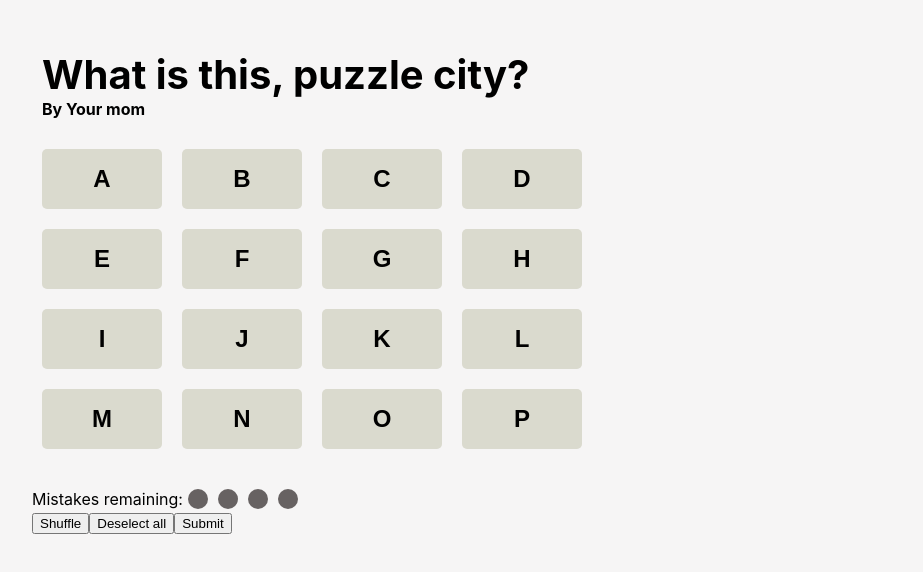
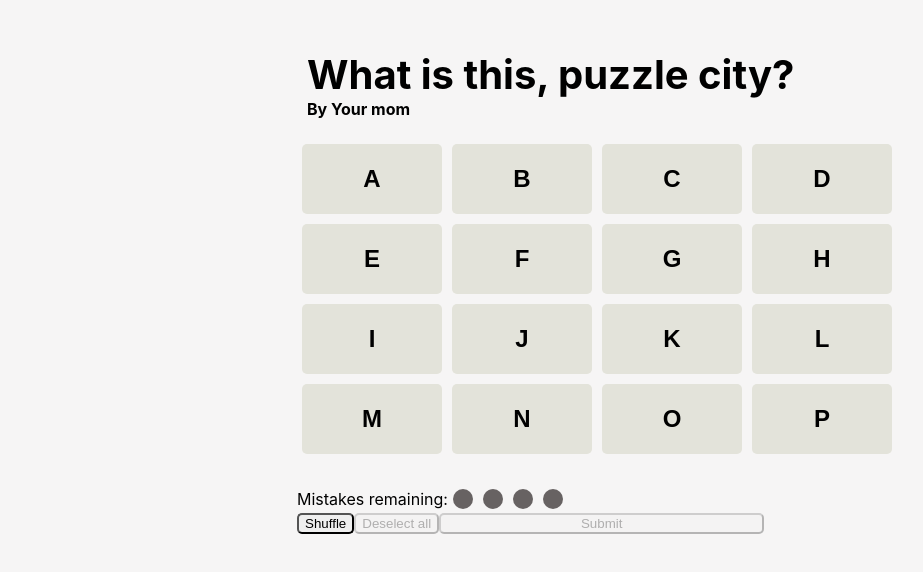
Before and after one commit to lukecolombo03/connections-maker, a React (Create React App) app: page / in a window 1280 px wide. Both pictures are taken after a click on the button "For Luke: click here to autofill + generate". Shown: the top 572 px of the page, without its empty margins (18-941 px from the left). Built offline with nearby package versions, Linux system fonts and the light colour scheme.

Commit message:
Added files via upload

```diff
--- a/src/AnswerFeedback.js
+++ b/src/AnswerFeedback.js
@@ -6,7 +6,7 @@ export default function AnswerFeedback({flag, show}) {
 
     if (show) {
         return (
-            <div>
+            <div className={"answer-feedback"}>
                 {text}
             </div>
         )
--- a/src/App.js
+++ b/src/App.js
@@ -60,9 +60,9 @@ function App() {
     }
 
     return (
-        <>
+        <div>
             {content}
-        </>
+        </div>
 
     );
 }
--- a/src/CreateScreen.js
+++ b/src/CreateScreen.js
@@ -64,7 +64,7 @@ export default function CreateScreen({
     return (
         <div>
             <h1 className={"title"}>Create a Puzzle</h1>
-            <div className={"create-screen"}>
+            <div className={"create-cont"}>
                 <div className={"word-add"}>
                     <UserInputPanel
                         wordInput={yellowInput} setUserInput={setYellowInput} descInput={yellowDesc}
--- a/src/PuzzleScreen.js
+++ b/src/PuzzleScreen.js
@@ -5,7 +5,7 @@ import AnswerFeedback from "./AnswerFeedback";
 //TODO: do positioning in CreateScreen, pass that here
 //NOTE: WORDS AREN'T NECESSARILY UNIQUE
 export default function PuzzleScreen({words, title, author, descriptions, mistakes, setMistakes}) {
-    console.log(words, author, title, descriptions, mistakes);
+    // console.log(words, author, title, descriptions, mistakes);
     /**
      * Position map: every square index (position) has an associated word
      * (Key, Val) = (position, word)
@@ -42,9 +42,21 @@ export default function PuzzleScreen({words, title, author, descriptions, mistak
     const [showFeedback, setShowFeedback] = useState(false);
     const [showEndScreen, setShowEndScreen] = useState(false);
 
+    /**
+     * Whether to make the submit/deselect buttons clickable
+     * @type {boolean}
+     */
+    let readyToSubmit = (selected.size === 4);
+    let readyToDeselect = (selected.size > 0);
+
     function handleSubmit() {
         //give user feedback if it's wrong
         setShowFeedback(true);
+        //check if guess is right or wrong
+        const all_answers = [...Object.values(answers).map(list => list.slice(0,4))];
+        //TODO: selected is indices instead of words, need to map all_answers to indices so they match
+        let correct = (selected in all_answers);
+        console.log("ALL ANSWERS", all_answers, selected, (selected in all_answers));
         //deselect all
         setSelected(new Set());
     }
@@ -59,7 +71,7 @@ export default function PuzzleScreen({words, title, author, descriptions, mistak
                     nextSelected.add(value);
                 }
             }
-            console.log("After\t", nextSelected);
+            // console.log("After\t", nextSelected);
             return nextSelected;
         });
     }
@@ -77,27 +89,28 @@ export default function PuzzleScreen({words, title, author, descriptions, mistak
     //  else: do an animation or something
 
     return (
-        <div className={"puzzle"}>
+        <div className={"puzzle-cont"}>
             <div className={"title-cont"}>
                 <span className={"title"}>{title}</span>
                 <span className={"author"}>{(author !== "" ? "By" : "")} {" "} {author}</span>
             </div>
             <AnswerFeedback show={showFeedback}/>
             <div className={"word-grid"}>
-            {[...positions.keys()].map(pos => (
+                {[...positions.keys()].map(pos => (
                     <WordSquare key={pos} text={positions.get(pos)}
                                 position={pos}
                                 isSelected={selected.has(pos)}
                                 onClickProp={handleSelect}/>
-
-                ))}
+                    ))}
             </div>
-            <div>
+            <div className={"puzzle-bottom"}>
                 <Mistakes count={mistakes}/>
                 <div className={"bottom-buttons"}>
-                    <button>Shuffle</button>
-                    <button onClick={handleDeselect}>Deselect all</button>
-                    <button onClick={handleSubmit}>Submit</button>
+                    <button className={"puzzle-button"}>Shuffle</button>
+                    <button disabled={!readyToDeselect} onClick={handleDeselect}
+                            className={"puzzle-button"}>Deselect all</button>
+                    <button disabled={!readyToSubmit} onClick={handleSubmit}
+                            className={`puzzle-button submit-button`}>Submit</button>
                 </div>
             </div>
         </div>
--- a/src/index.css
+++ b/src/index.css
@@ -22,7 +22,7 @@ code {
   font-size: 50px;
 }
 
-.create-screen {
+.create-cont {
   display: inline-flex;
   flex-direction: row;
   gap: 120px;
@@ -30,9 +30,11 @@ code {
   width: 100%;
 }
 
-.puzzle {
-  display: block flex;
-  flex-direction: column;
+.puzzle-cont {
+  display: block;
+  width: fit-content;
+  align-self: baseline;
+  margin: auto;
 }
 
 .word-add {
@@ -50,19 +52,19 @@ code {
   display: block flex;
   flex-flow: row wrap;
   /*border: 2px solid pink;*/
-  width: 600px;
+  width: 650px;
   margin-bottom: 30px;
 }
 
 .square {
-  background: #dadace;
+  background: #e3e3da;
   color: black;
   border: none;
   font-size: 24px;
   font-weight: bold;
-  height: 60px;
-  width: 120px;
-  margin: 10px;
+  height: 70px;
+  width: 140px;
+  margin: 5px;
   border-radius: 5px;
   /*padding: 0px;*/
   text-align: center;
@@ -139,3 +141,36 @@ code {
 .author {
   font-size: 16px;
 }
+
+.puzzle-bottom {
+  /*border: 2px solid red;*/
+  width: 100%;
+  display: flex;
+  flex-direction: column;
+  justify-items: baseline;
+}
+
+.bottom-buttons {
+  display: flex;
+  flex-direction: row;
+  /*border: 2px solid pink;*/
+  width: 100%;
+}
+
+.puzzle-button {
+  border-radius: 5px;
+}
+
+.submit-button {
+  width: 50%;
+}
+
+.answer-feedback {
+  background-color: #676262;
+  color: white;
+  width: 200px;
+  height: 50px;
+  text-align: center;
+  margin: auto;
+  padding: 15px;
+}
```
